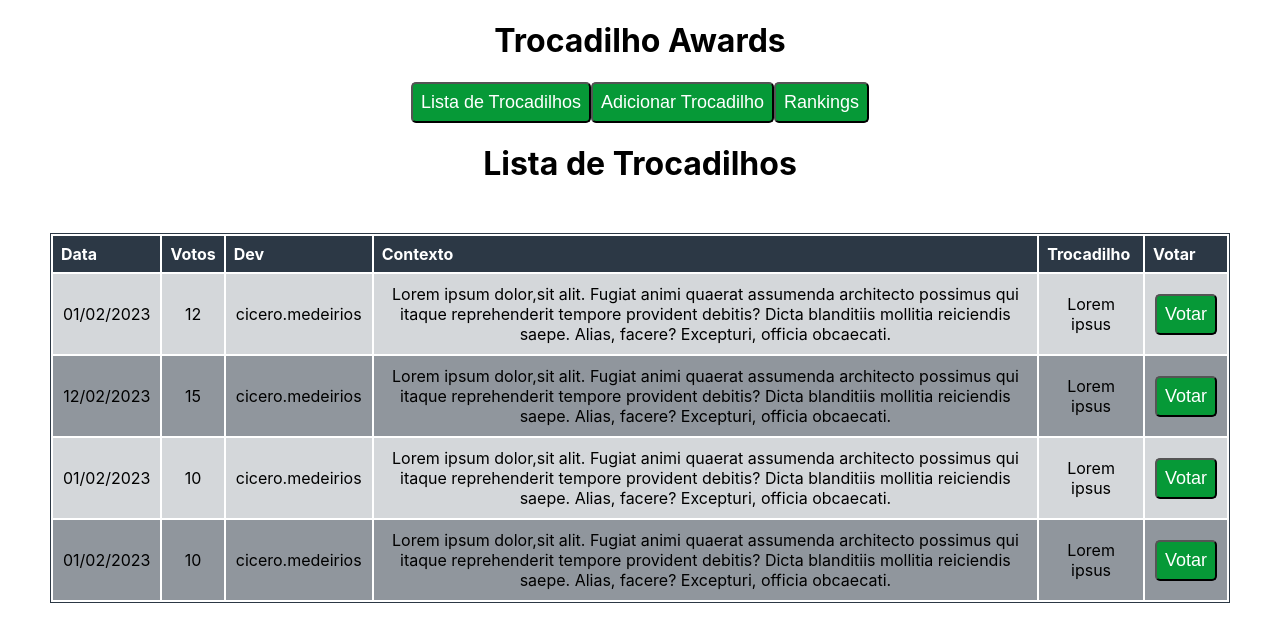
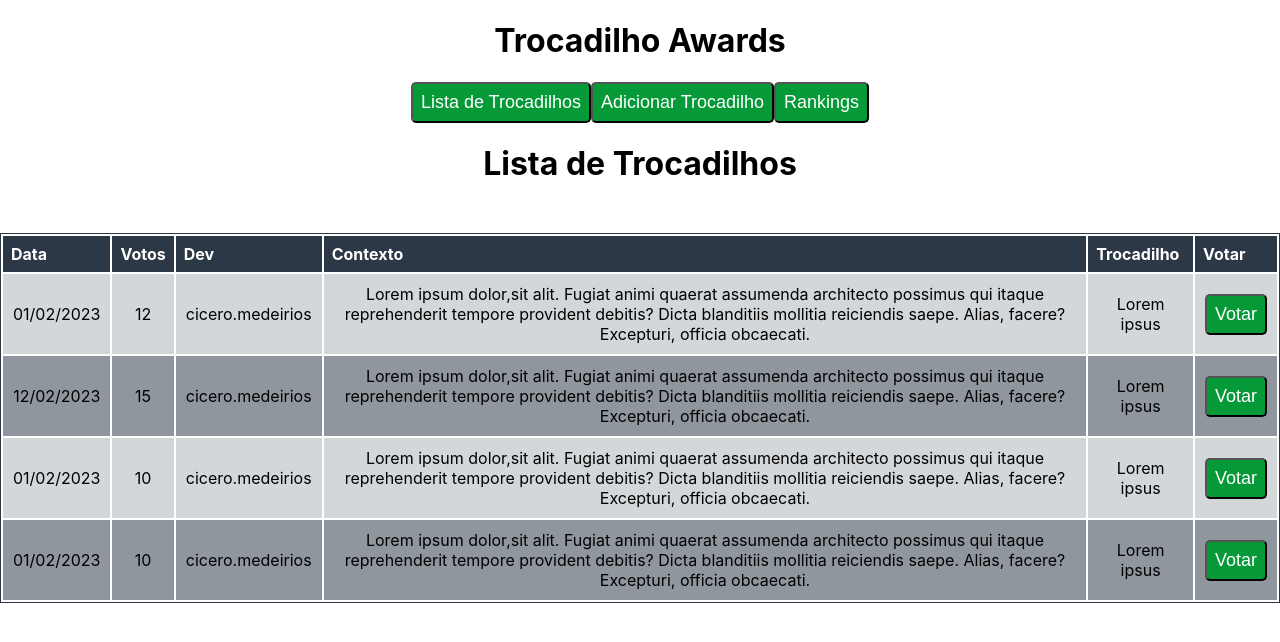
Before and after one commit to gabrielcicero45/trocadilho-awards, a React (Create React App) app: page / in a window 1280 px wide. Shown: the top 642 px of the page. Built offline with nearby package versions, Linux system fonts and the light colour scheme.

Commit message:
style: Improving readability

```diff
--- a/src/components/PunsList/PunsList.css
+++ b/src/components/PunsList/PunsList.css
@@ -2,8 +2,10 @@
   font-size: 36px;
   font-weight: 300;
 }
+
 .puns-list__table {
-  margin: 50px;
+  margin: 50px auto;
+  min-width: 90vw;
 }
 
 .puns-list__row {
--- a/src/components/Rankings/Rankings.js
+++ b/src/components/Rankings/Rankings.js
@@ -4,10 +4,10 @@ import "./Ranking.css";
 
 const Rankings = ({ puns, devs }) => {
   const punsRanking = puns.sort((pun, anotherPun) => {
-    return -pun.votes + anotherPun.votes;
+    return anotherPun.votes-pun.votes;
   });
   const devsRanking = devs.sort((dev, anotherDev) => {
-    return -dev.puns + anotherDev.puns;
+    return anotherDev.puns-dev.puns ;
   });
   return (
     <>
```
